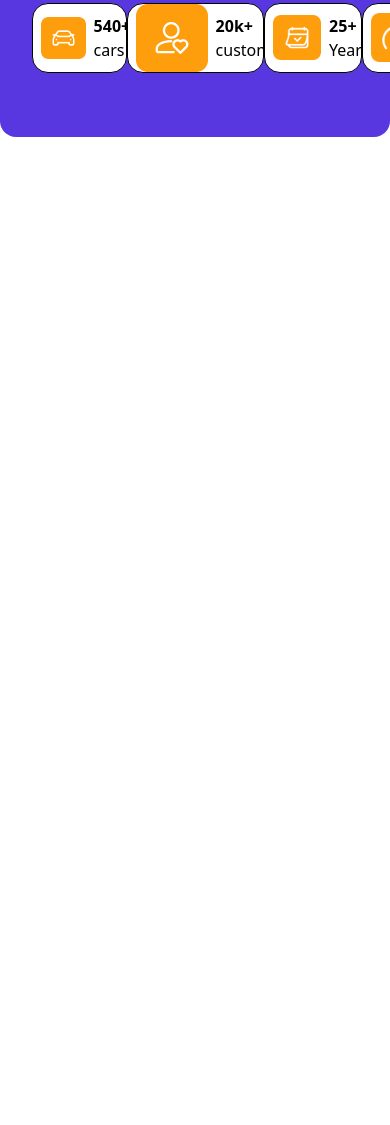
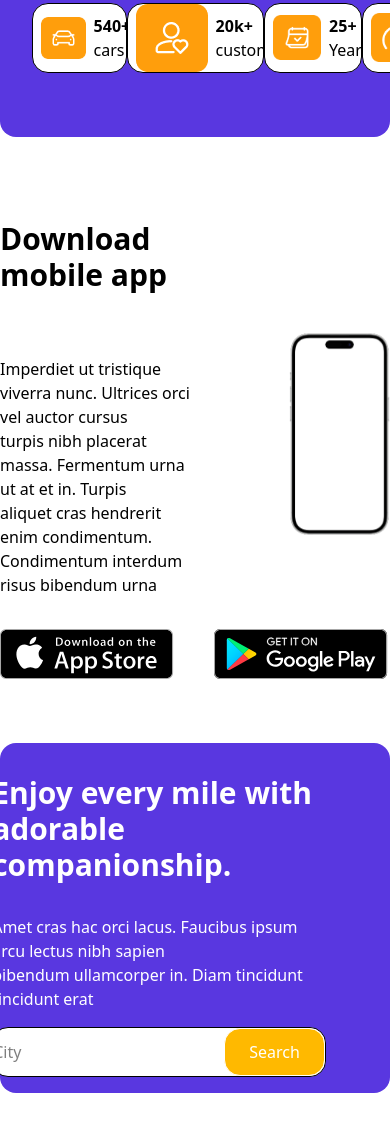
Before and after one commit to qutaybmafarjeh/Car-Rent, a website: page index.html in a window 390 px wide. Shown: the part 3677-4802 px from the top of the page. Before the commit the page ends 3834 px from the top, so only its background shows below. Drawn offline with Linux system fonts and the light colour scheme.

Commit message:
create app mobile and mile section

```diff
--- a/index.html
+++ b/index.html
@@ -418,6 +418,65 @@
         </section>
 
 
+        <section class="mobiles py-8">
+
+            <div class="n-full mx-auto container">
+
+
+                <div class="mobile flex justify-center gap-24.75 items-center">
+
+                    <div class="left-side">
+
+                        <h2 class="py-8 font-bold text-3xl">Download <br> mobile app</h2>
+                        <p class="py-8">Imperdiet ut tristique viverra nunc. Ultrices orci vel auctor cursus <br>
+                            turpis nibh placerat massa. Fermentum urna ut at et in. Turpis <br>
+                            aliquet cras hendrerit enim condimentum. Condimentum interdum <br> risus bibendum urna</p>
+
+                        <div class="image-app flex gap-10">
+                            <img src="./assets/image/mobile/App Store.svg" />
+                            <img src="./assets/image/mobile/Group.svg" />
+                        </div>
+                    </div>
+
+                    <div class="right-side flex relative">
+                        <img src="./assets/image/mobile/Group 9.png" />
+                        <img class="absolute left-40 top-10" src="./assets/image/mobile/Group 9.png" />
+                    </div>
+
+                </div>
+
+            </div>
+
+        </section>
+
+
+        <section class="miles py-8">
+
+            <div class="n-full mx-auto container bg-[#5937E0] rounded-2xl">
+
+                <div class="content flex justify-center py-4 items-center gap-18">
+                    <div class="left-side">
+
+                        <h2 class="font-bold text-3xl py-4 text-white">Enjoy every mile with <br> adorable companionship.</h2>
+                        <p class="py-4 text-white">Amet cras hac orci lacus. Faucibus ipsum arcu lectus nibh sapien <br>
+                            bibendum ullamcorper in. Diam tincidunt tincidunt erat</p>
+
+                        <div class="join max-w-sm border flex justify-between rounded-2xl bg-white">
+                            <input class="input join-item py-3" placeholder="City" />
+                            <button class="btn btn-outline btn-secondary join-item py-1
+                            text-white border rounded-2xl px-6 bg-amber-400">Search</button>
+                        </div>
+
+
+                    </div>
+                    <div class="right-side">
+                        <img src="./assets/image/search/car.png" />
+                    </div>
+                </div>
+            </div>
+
+        </section>
+
     </main>
 </body>
 
```
Also changed, not shown: assets/css/output.css, assets/image/mobile/App Store.svg (added), assets/image/mobile/Group 9.png (added), assets/image/mobile/Group.svg (added), assets/image/search/car.png (added).
